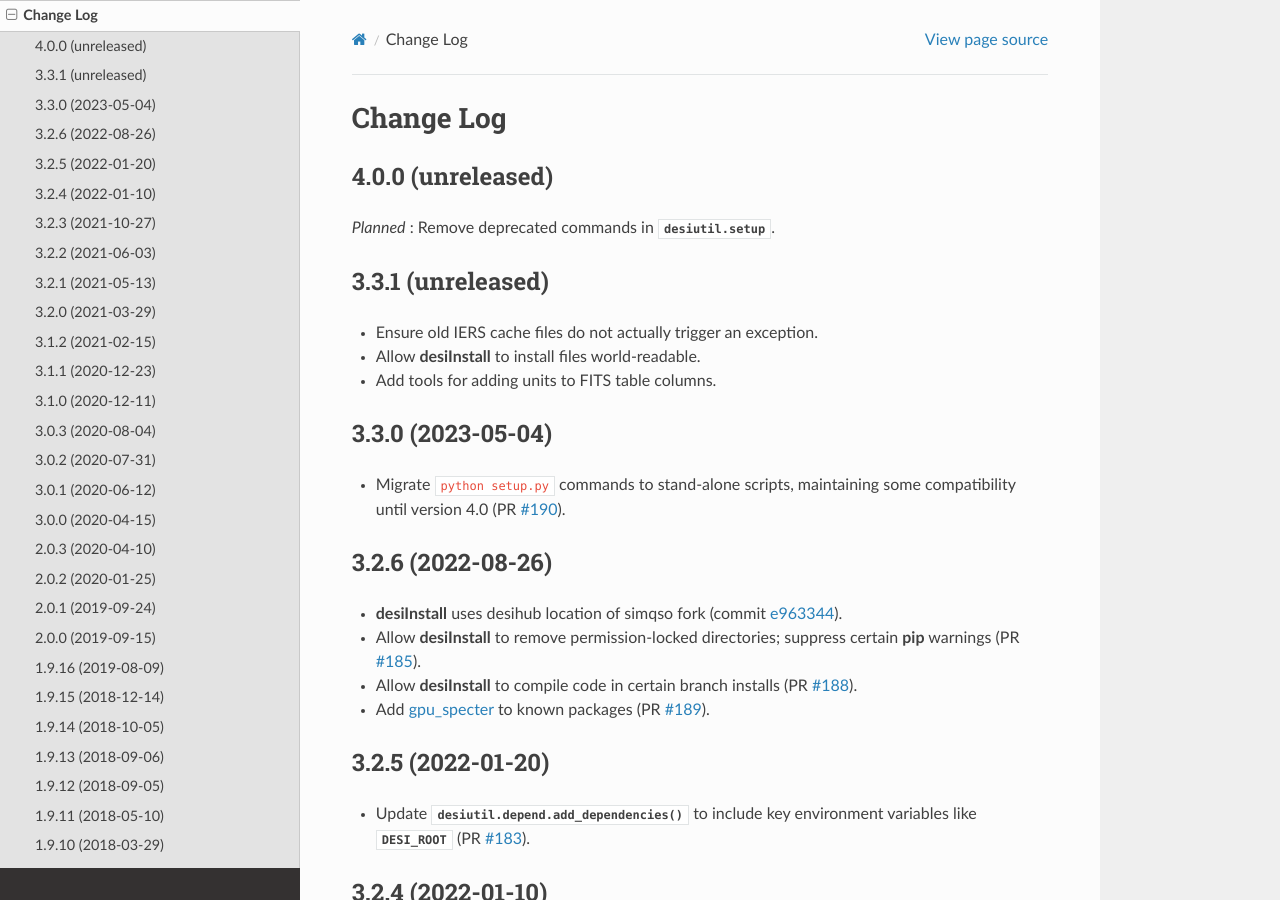
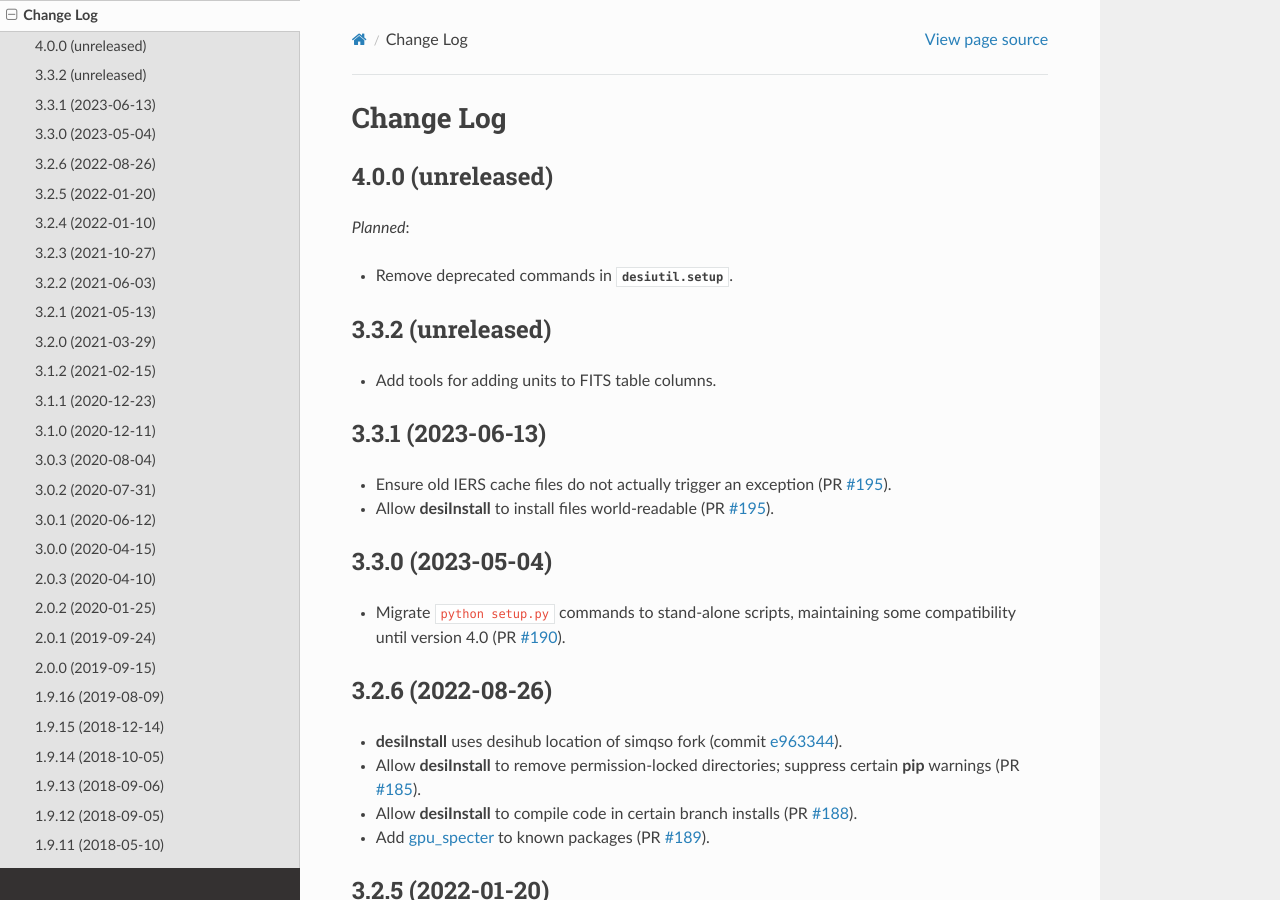
Before and after one commit to desihub/desiutil, a Sphinx documentation site: the page built from doc/changes.rst, in a window 1280 px wide and 900 px high. Built offline with Sphinx 7.4.7 and the Read the Docs theme 2.0.0, drawn with Linux system fonts in a browser that asks for light colours.

Commit message:
preparing for next tag

```diff
--- a/doc/changes.rst
+++ b/doc/changes.rst
@@ -5,14 +5,22 @@ Change Log
 4.0.0 (unreleased)
 ------------------
 
-*Planned* : Remove deprecated commands in :mod:`desiutil.setup`.
+*Planned*:
 
-3.3.1 (unreleased)
+* Remove deprecated commands in :mod:`desiutil.setup`.
+
+3.3.2 (unreleased)
 ------------------
 
-* Ensure old IERS cache files do not actually trigger an exception.
-* Allow :command:`desiInstall` to install files world-readable.
 * Add tools for adding units to FITS table columns.
+
+3.3.1 (2023-06-13)
+------------------
+
+* Ensure old IERS cache files do not actually trigger an exception (PR `#195`_).
+* Allow :command:`desiInstall` to install files world-readable (PR `#195`_).
+
+.. _`#195`: https://github.com/desihub/desiutil/pull/195
 
 3.3.0 (2023-05-04)
 ------------------
--- a/doc/desiInstall.rst
+++ b/doc/desiInstall.rst
@@ -341,7 +341,7 @@ The script itself is intended to be a thin wrapper on *e.g.*::
 .. _fiberassign: https://github.com/desihub/fiberassign
 .. _specex: https://github.com/desihub/specex
 
-Fix Permissions
+Set Permissions
 ---------------
 
 The permissions of :envvar:`INSTALL_DIR` will be recursively set to standard
--- a/py/desiutil/_version.py
+++ b/py/desiutil/_version.py
@@ -1 +1 @@
-__version__ = '3.3.1.dev1029'
+__version__ = '3.3.1'
```
